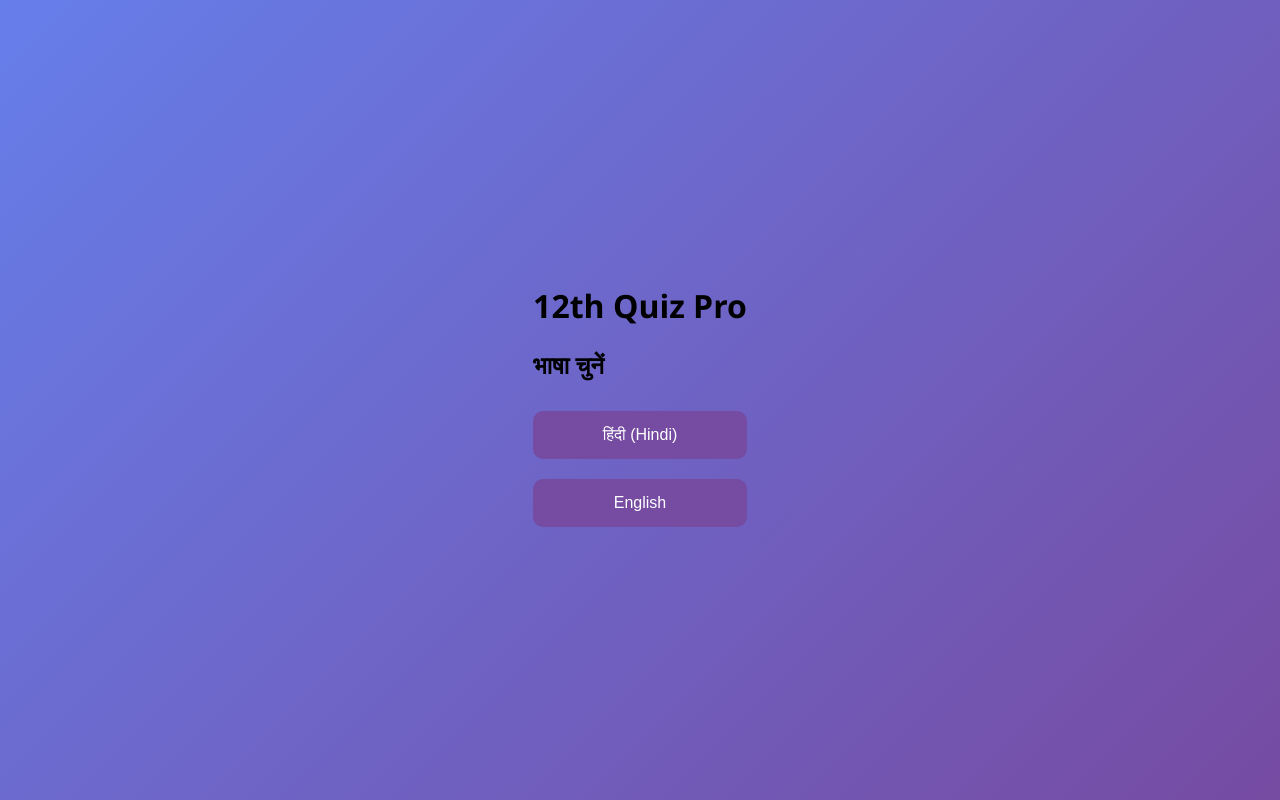
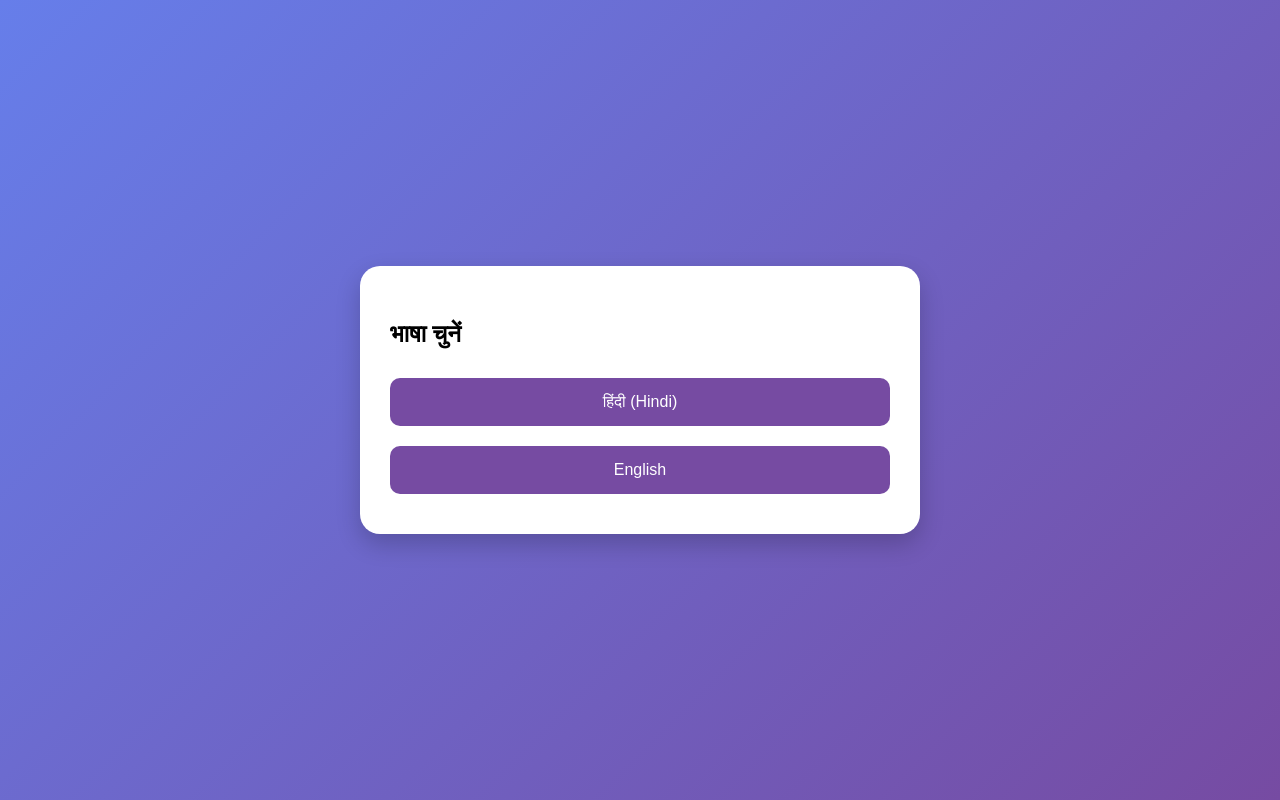
Before and after one commit to abhishekmeena07701012008-alt/12th-quiz-pro, a plain HTML site: page index.html in a window 1280 px wide. Drawn offline with Linux system fonts and the light colour scheme.

Commit message:
Refactor HTML structure for quiz application
Removed meta tags and title from the head section. Updated the quiz container structure.

```diff
--- a/index.html
+++ b/index.html
@@ -1,15 +1,11 @@
 <!DOCTYPE html>
 <html lang="hi">
 <head>
-    <meta charset="UTF-8">
-    <meta name="viewport" content="width=device-width, initial-scale=1.0">
-    <title>12th Quiz Pro</title>
     <link rel="stylesheet" href="style.css">
 </head>
 <body>
-    <div class="container">
-        <h1>12th Quiz Pro</h1>
-        <div id="app" class="card"></div>
+    <div id="quiz-container">
+        <div id="app"></div>
     </div>
     <script src="app.js"></script>
 </body>
```
